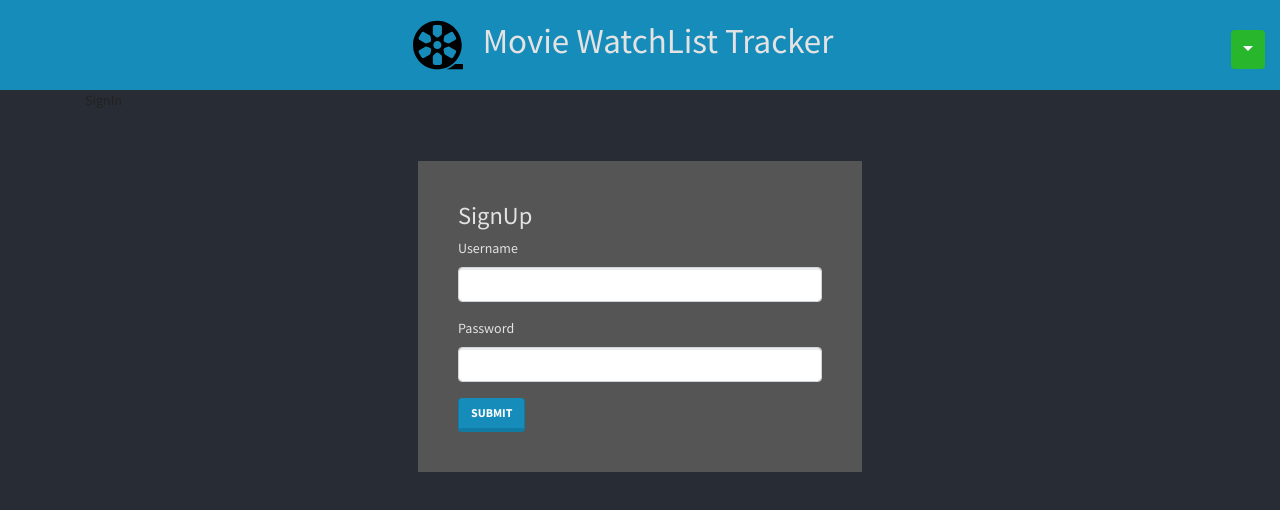
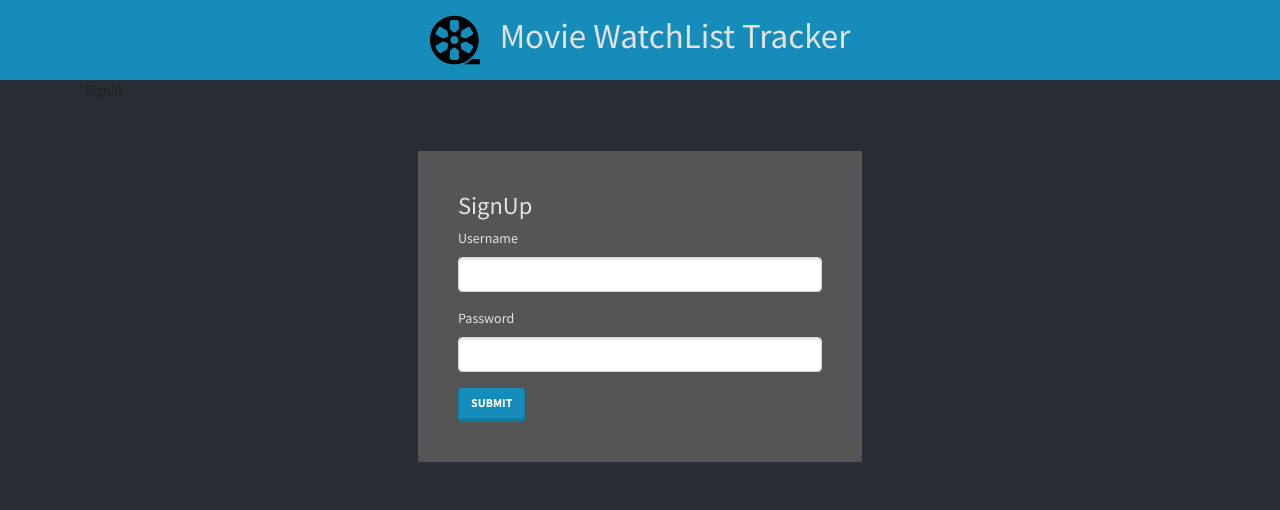
Before and after one commit to ravinduf/movie-watchlist-app, a React (Create React App) app in the folder frontend/: page /user/sign-in in a window 1280 px wide. Shown: the top 510 px of the page. Built offline with nearby package versions, Linux system fonts and the light colour scheme; no server answers.

Commit message:
fixed error in showing user dropbox in sign-in page

```diff
--- a/frontend/src/components/Header.js
+++ b/frontend/src/components/Header.js
@@ -6,6 +6,7 @@ import logo from '../images/movie-reel-cinema-tool.svg'
 import Dropdown from 'react-bootstrap/Dropdown';
 
 const Header = () => {
+    console.log(isLogin())
     return (
         <div className="d-flex flex-row header bg-primary">
             <div className="m-auto">
@@ -15,8 +16,7 @@ const Header = () => {
                 </div>
 
             </div>
-            {!isLogin ? (null) :
-                (<Dropdown className="">
+            {isLogin() ? (<Dropdown className="">
                   <Dropdown.Toggle variant="success" id="dropdown-basic">
                       {localStorage.getItem('username')}
 
@@ -25,7 +25,8 @@ const Header = () => {
                   <Dropdown.Menu>
                       <Dropdown.Item href="/user/sign-in">logout</Dropdown.Item>
                   </Dropdown.Menu>
-                </Dropdown>)}
+                </Dropdown>) :
+                ("")}
 
 
         </div>
```
